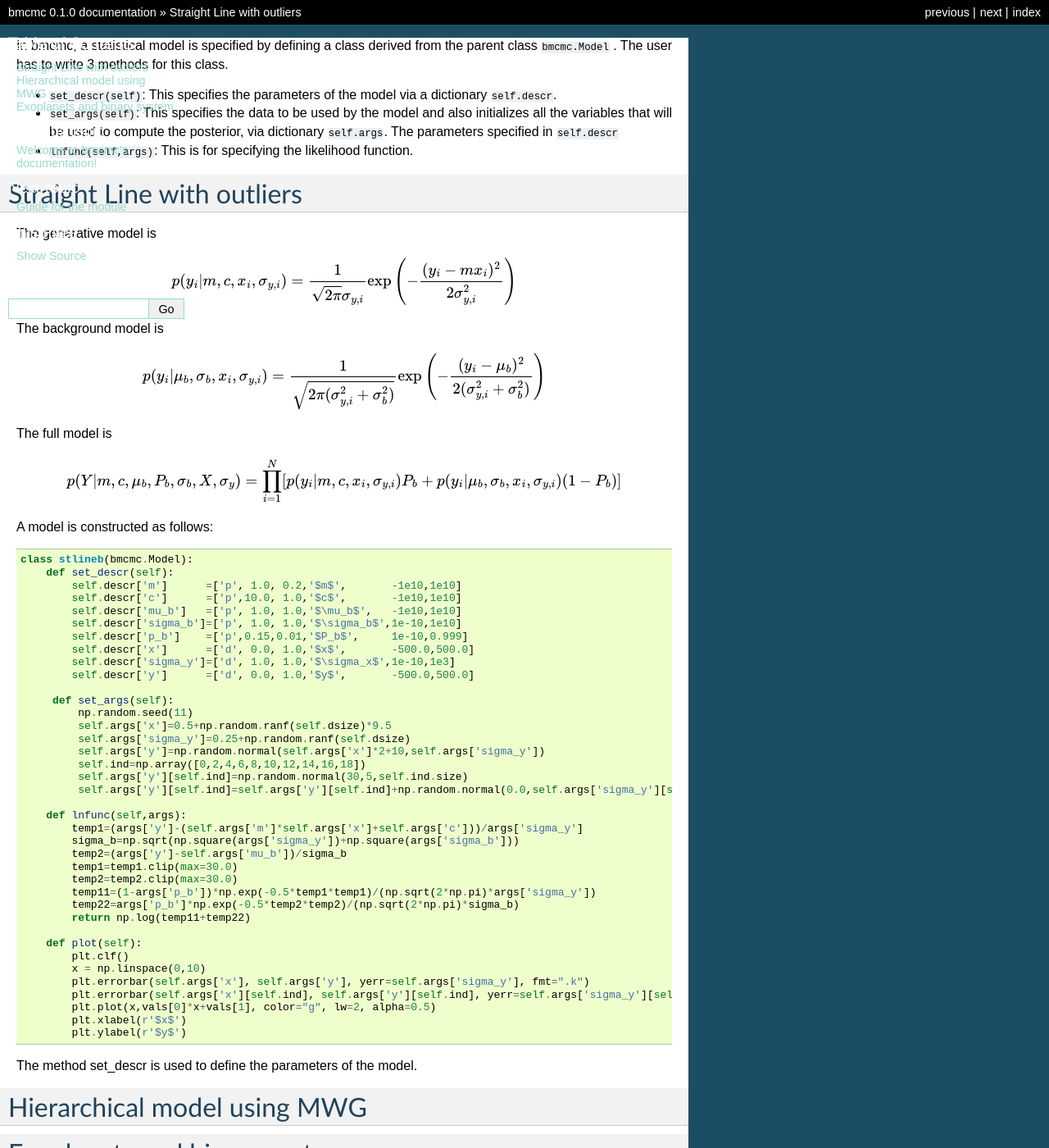
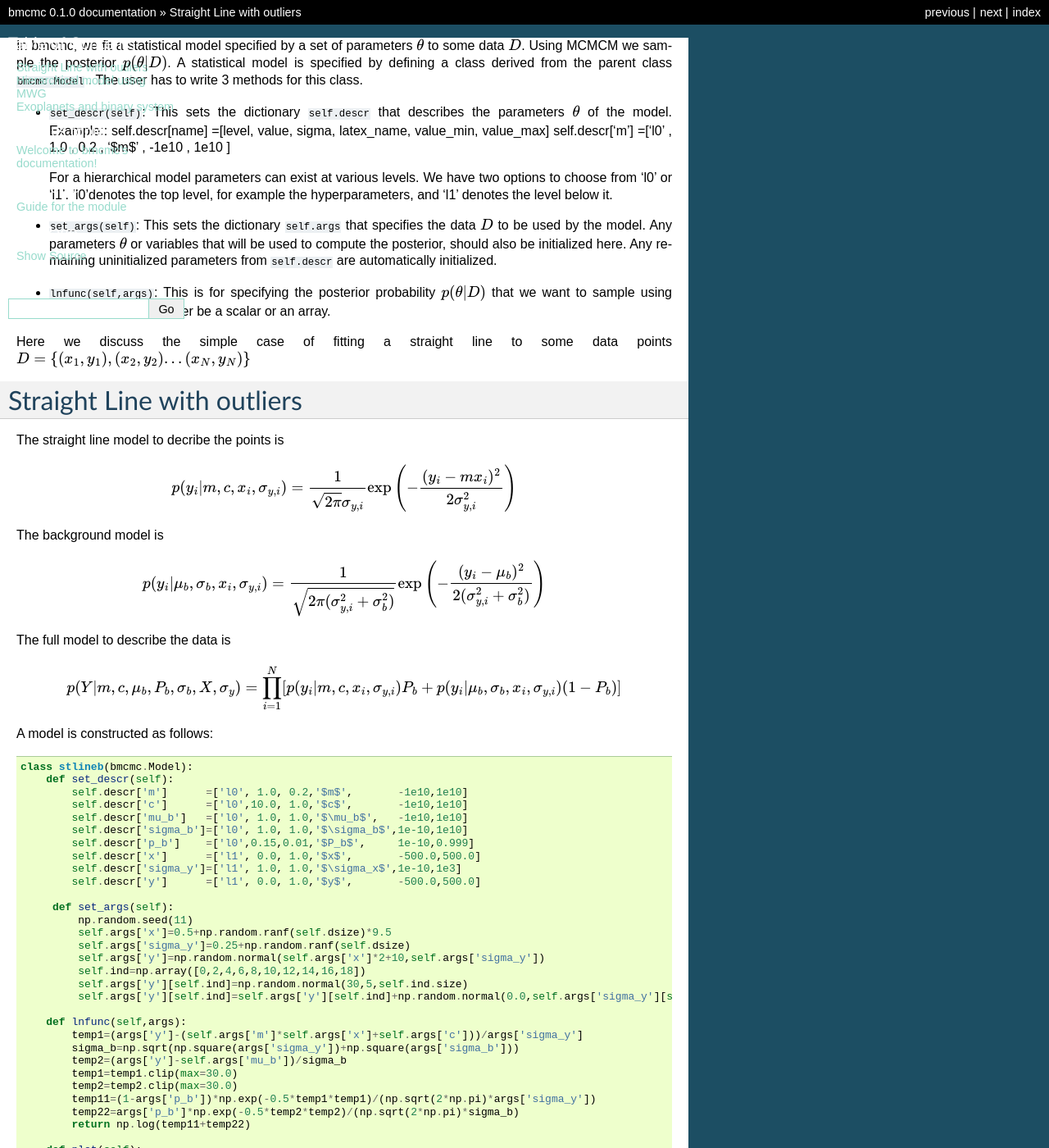
Before and after one commit to sanjibs/bmcmc, a Sphinx documentation site: the page built from docs/stline.rst, in a window 1280 px wide and 1400 px high. Shown: the whole window at 82% size. Built offline with Sphinx 7.4.7, drawn with Linux system fonts in a browser that asks for light colours.

Commit message:
Update stline.rst

```diff
--- a/docs/stline.rst
+++ b/docs/stline.rst
@@ -1,24 +1,29 @@
-In bmcmc, a statistical model is specified by defining a
-class derived from the parent class ``bmcmc.Model`` . The
-user has to write 3 methods for this class.
+In bmcmc, we fit a statistical model specified by a set of parameters :math:`\theta` to some data :math:`D`.
+Using MCMCM we sample the posterior :math:`p(\theta|D)`. A statistical model is specified by defining a
+class derived from the parent class ``bmcmc.Model`` . The user has to write 3 methods for this class.
 
-* ``set_descr(self)``: This specifies the parameters of the
-  model via a dictionary ``self.descr``.
+* ``set_descr(self)``: This sets the dictionary ``self.descr`` that describes the parameters :math:`\theta` of the
+  model.
+  Example::
+  self.descr[name] =[level, value, sigma, latex_name, value_min, value_max]
+  self.descr['m']  =['l0' , 1.0  , 0.2  , '$m$'     , -1e10    , 1e10     ]
 
-* ``set_args(self)``: This specifies the data to be used by
-  the model and also initializes all the variables that will be used to
-  compute the posterior, via dictionary ``self.args``. The
-  parameters specified in ``self.descr``
+  For a hierarchical model parameters can exist at various levels. We have two options to choose from 'l0' or 'l1'.  'l0'denotes the top level, for example the hyperparameters, and 'l1' denotes the level below it.
+
+* ``set_args(self)``: This sets the dictionary ``self.args`` that specifies the data :math:`D` to be used by
+  the model. Any parameters :math:`\theta` or variables that will be used to
+  compute the posterior, should also be initialized here. Any remaining
+  uninitialized parameters from ``self.descr`` are automatically initialized.
 
 * ``lnfunc(self,args)``: This is for specifying the
-  likelihood function.
+  posterior probability :math:`p(\theta|D)` that we want to sample using MCMC. This could either be a scalar or an array.
 
-
+Here we discuss the simple case of fitting a straight line to some data points :math:`D=\{(x_1,y_1),(x_2,y_2)...(x_N,y_N)\}`
 
 
 Straight Line with outliers
 ---------------------------
-The generative model is
+The straight line model to decribe the points is
 
 .. math::
    p(y_i| m, c, x_i, \sigma_{y,i}) = \frac{1}{\sqrt{2 \pi}
@@ -30,7 +35,7 @@ The background model is
 .. math::
    p(y_i|\mu_b,\sigma_b,x_i,\sigma_{y,i})=\frac{1}{\sqrt{2\pi(\sigma_{y,i}^2+\sigma_b^2)}}\exp\left(-\frac{(y_i-\mu_b)^2}{2 (\sigma_{y,i}^2+\sigma_b^2)}\right)
 
-The full model is
+The full model to describe the data is
 
 .. math::
    p(Y|m,c,\mu_b,P_b,\sigma_b,X,\sigma_y)=\prod_{i=1}^N [p(y_i|m,c,x_i,\sigma_{y,i})P_b+p(y_i|\mu_b,\sigma_b,x_i,\sigma_{y,i})(1-P_b)]
@@ -40,14 +45,14 @@ A model is constructed as follows::
 
     class stlineb(bmcmc.Model):
         def set_descr(self):
-	    self.descr['m']      =['p', 1.0, 0.2,'$m$',       -1e10,1e10]
-	    self.descr['c']      =['p',10.0, 1.0,'$c$',       -1e10,1e10]
-	    self.descr['mu_b']   =['p', 1.0, 1.0,'$\mu_b$',   -1e10,1e10]
-	    self.descr['sigma_b']=['p', 1.0, 1.0,'$\sigma_b$',1e-10,1e10]
-	    self.descr['p_b']    =['p',0.15,0.01,'$P_b$',     1e-10,0.999]
-	    self.descr['x']      =['d', 0.0, 1.0,'$x$',       -500.0,500.0]
-	    self.descr['sigma_y']=['d', 1.0, 1.0,'$\sigma_x$',1e-10,1e3]
-	    self.descr['y']      =['d', 0.0, 1.0,'$y$',       -500.0,500.0]
+	    self.descr['m']      =['l0', 1.0, 0.2,'$m$',       -1e10,1e10]
+	    self.descr['c']      =['l0',10.0, 1.0,'$c$',       -1e10,1e10]
+	    self.descr['mu_b']   =['l0', 1.0, 1.0,'$\mu_b$',   -1e10,1e10]
+	    self.descr['sigma_b']=['l0', 1.0, 1.0,'$\sigma_b$',1e-10,1e10]
+	    self.descr['p_b']    =['l0',0.15,0.01,'$P_b$',     1e-10,0.999]
+	    self.descr['x']      =['l1', 0.0, 1.0,'$x$',       -500.0,500.0]
+	    self.descr['sigma_y']=['l1', 1.0, 1.0,'$\sigma_x$',1e-10,1e3]
+	    self.descr['y']      =['l1', 0.0, 1.0,'$y$',       -500.0,500.0]
 
 	 def set_args(self):
 	     np.random.seed(11)
```
